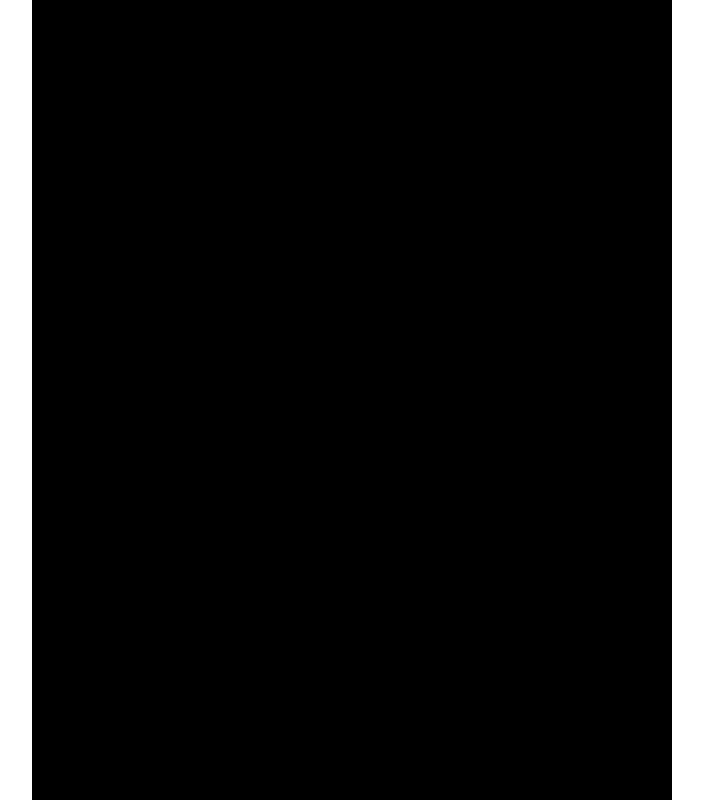
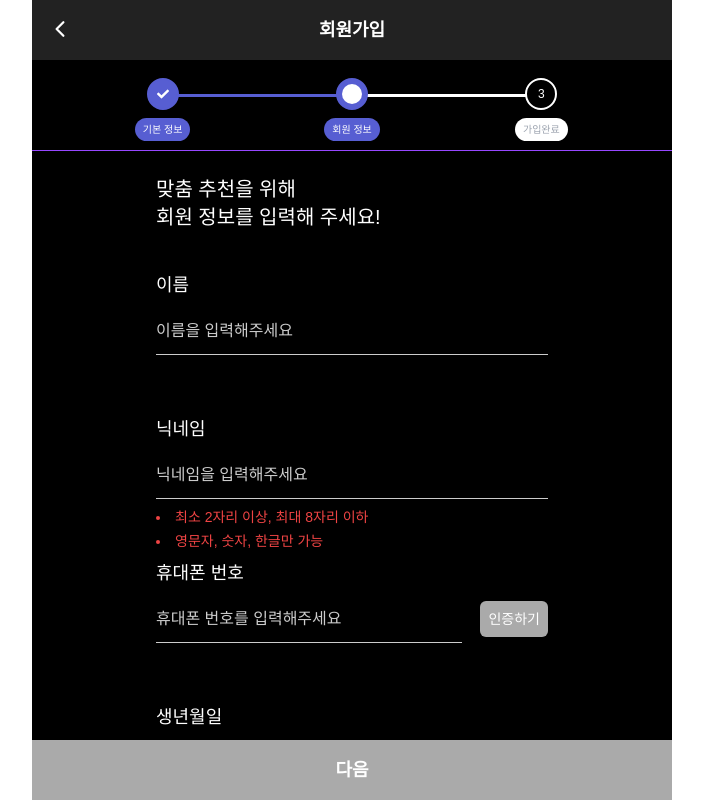
Before and after one commit to suwhan2/SongPicker, a React (Vite) app in the folder front/: page /signup/user-info in a window 1280 px wide. Before the commit this address had no page. Shown: the whole page, without its empty margins (288-991 px from the left). Built offline with nearby package versions, Linux system fonts and the light colour scheme.

Commit message:
hotfix  #22: 회원가입 곡선택 분리

```diff
--- a/front/src/App.tsx
+++ b/front/src/App.tsx
@@ -23,7 +23,7 @@ const App = () => {
           <Route path="/group" element={<GroupPage />} />
           <Route path="/members/:id" element={<ProfilePage />} />
           <Route path="/login" element={<LoginPage />} />
-          <Route path="/signup" element={<SignupPage />} />
+          <Route path="/signup/*" element={<SignupPage />} />
           <Route path="/member-select" element={<MemberSelectPage />} />
           <Route path="/group-select" element={<GroupSelectPage />} />
           <Route path="/qr-scan" element={<QrScanPage />} />
--- a/front/src/components/molecules/signup/SignupStepIndicator.tsx
+++ b/front/src/components/molecules/signup/SignupStepIndicator.tsx
@@ -5,30 +5,33 @@ type StepIndicatorProps = {
   currentStep: number;
 };
 
-const StepIndicator = ({ currentStep }:StepIndicatorProps) => {
-  const steps = ['기본 정보', '회원 정보', '곡 선택', '가입완료'];
+const StepIndicator = ({ currentStep }: StepIndicatorProps) => {
+  const steps = ['기본 정보', '회원 정보', '가입완료'];
 
   return (
     <div className="h-[91px] w-full bg-black border-b border-primary flex items-center justify-center">
       <div className="relative w-full max-w-[600px] pt-6 px-4">
-
         {/* 배경 바 */}
-        <div className="absolute top-6 left-[12.5%] right-[12.5%] h-[3px] bg-white">
+        <div className="absolute top-6 left-[16.67%] right-[16.67%] h-[3px] bg-white">
           <div
             className="absolute top-0 left-0 h-full bg-secondary transition-all duration-500 ease-in-out"
             style={{ width: `${((currentStep - 1) / (steps.length - 1)) * 100}%` }}
           ></div>
         </div>
 
-
         {/* 스텝 아이콘 및 텍스트 */}
         <ul className="flex justify-between items-start w-full">
           {steps.map((step, index) => (
-            <li key={index} className="relative flex flex-col items-center w-[25%]">
+            <li key={index} className="relative flex flex-col items-center w-[33.33%]">
               <div
                 className={`w-8 h-8 rounded-full border-2 flex items-center justify-center
-                  ${index < currentStep ? 'border-secondary bg-secondary text-white' :
-                    index === currentStep - 1 ? 'border-secondary bg-black' : 'border-white bg-black text-white'}
+                  ${
+                    index < currentStep
+                      ? 'border-secondary bg-secondary text-white'
+                      : index === currentStep - 1
+                        ? 'border-secondary bg-black'
+                        : 'border-white bg-black text-white'
+                  }
                   absolute -top-4 left-1/2 transform -translate-x-1/2
                   transition-all duration-300 ease-in-out`}
               >
@@ -42,8 +45,13 @@ const StepIndicator = ({ currentStep }:StepIndicatorProps) => {
               </div>
               <span
                 className={`text-[10px] px-2 py-1 rounded-full mt-6 whitespace-nowrap
-                  ${index < currentStep ? 'bg-secondary text-white' :
-                    index === currentStep - 1 ? 'bg-secondary text-white' : 'bg-white text-gray-400'}
+                  ${
+                    index < currentStep
+                      ? 'bg-secondary text-white'
+                      : index === currentStep - 1
+                        ? 'bg-secondary text-white'
+                        : 'bg-white text-gray-400'
+                  }
                   transition-all duration-300 ease-in-out`}
               >
                 {step}
--- /dev/null
+++ b/front/src/components/organisms/signup/SignupBasicInfoForm.tsx
@@ -0,0 +1,87 @@
+import React, { useState, useEffect, useCallback } from 'react';
+import BasicInfoIdForm from '../../molecules/signup/BasicInfoIdSignupForm';
+import BasicInfoPasswordForm from '../../molecules/signup/BasicInfoPasswordSignupForm';
+import BasicInfoPasswordConfirmForm from '../../molecules/signup/BasicInfoPasswordConfirmSignupForm';
+
+type BasicInfoFormProps = {
+  onValidation: (isValid: boolean) => void;
+  onSubmit: (formData: { loginId: string; password: string }) => void;
+  onInputChange: () => void;
+};
+
+const SignupBasicInfoForm = React.memo(
+  ({ onValidation, onSubmit, onInputChange }: BasicInfoFormProps) => {
+    const [formData, setFormData] = useState({
+      loginId: '',
+      password: '',
+      passwordConfirm: '',
+    });
+    const [validations, setValidations] = useState({
+      loginId: { isValid: false, isAvailable: false },
+      password: false,
+      passwordConfirm: false,
+    });
+    const [showPasswordConfirm, setShowPasswordConfirm] = useState(false);
+
+    const handleChange = useCallback(
+      (e: React.ChangeEvent<HTMLInputElement>) => {
+        const { name, value } = e.target;
+        setFormData(prev => ({ ...prev, [name]: value }));
+        onInputChange();
+      },
+      [onInputChange]
+    );
+
+    const handleIdValidation = useCallback((isValid: boolean, isAvailable: boolean) => {
+      setValidations(prev => ({ ...prev, loginId: { isValid, isAvailable } }));
+    }, []);
+
+    const handlePasswordValidation = useCallback((isValid: boolean) => {
+      setValidations(prev => ({ ...prev, password: isValid }));
+      setShowPasswordConfirm(isValid);
+    }, []);
+
+    const handlePasswordConfirmValidation = useCallback((isValid: boolean) => {
+      setValidations(prev => ({ ...prev, passwordConfirm: isValid }));
+    }, []);
+
+    useEffect(() => {
+      const isFormValid =
+        validations.loginId.isValid &&
+        validations.loginId.isAvailable &&
+        validations.password &&
+        (!showPasswordConfirm || validations.passwordConfirm);
+
+      onValidation(isFormValid);
+
+      if (isFormValid) {
+        onSubmit({ loginId: formData.loginId, password: formData.password });
+      }
+    }, [formData, validations, showPasswordConfirm, onValidation, onSubmit]);
+
+    return (
+      <div className="flex flex-col space-y-12 min-w-72 w-full">
+        <BasicInfoIdForm
+          loginId={formData.loginId}
+          onChange={handleChange}
+          onValidation={handleIdValidation}
+        />
+        <BasicInfoPasswordForm
+          password={formData.password}
+          onChange={handleChange}
+          onValidation={handlePasswordValidation}
+        />
+        {showPasswordConfirm && (
+          <BasicInfoPasswordConfirmForm
+            password={formData.password}
+            passwordConfirm={formData.passwordConfirm}
+            onChange={handleChange}
+            onValidation={handlePasswordConfirmValidation}
+          />
+        )}
+      </div>
+    );
+  }
+);
+
+export default SignupBasicInfoForm;
--- /dev/null
+++ b/front/src/components/organisms/signup/SignupCompleteInfo.tsx
@@ -0,0 +1,9 @@
+import React from 'react';
+
+type Props = {};
+
+const SignupCompleteInfo = (props: Props) => {
+  return <div>SignupCompleteInfo</div>;
+};
+
+export default SignupCompleteInfo;
--- /dev/null
+++ b/front/src/components/organisms/signup/SignupUserInfoForm.tsx
@@ -0,0 +1,85 @@
+import React, { useState, useEffect } from 'react';
+import UserInfoNameSignupForm from '../../molecules/signup/UserInfoNameSignupForm';
+import UserInfoNicknameSignupForm from '../../molecules/signup/UserInfoNicknameSignupForm';
+import UserInfoPhoneSignupForm from '../../molecules/signup/UserInfoPhoneSignupForm';
+import UserInfoAuthCodeSignupForm from '../../molecules/signup/UserInfoAuthCodeSignupForm';
+import UserInfoBirthSignupForm from '../../molecules/signup/UserInfoBirthSignupForm';
+import UserInfoGenderSignupForm from '../../molecules/signup/UserInfoGenderSignupForm';
+
+type UserInfoSignupFormProps = {
+  onValidChange: (isValid: boolean) => void;
+  onSubmit: (formData: {
+    name: string;
+    nickname: string;
+    birth: string;
+    phone: string;
+    gender: 'MALE' | 'FEMALE';
+  }) => void;
+};
+
+const SignupUserInfoForm = ({ onValidChange, onSubmit }: UserInfoSignupFormProps) => {
+  const [showAuthCode, setShowAuthCode] = useState(false);
+  const [isPhoneVerified, setIsPhoneVerified] = useState(false);
+  const [isAuthCodeVerified, setIsAuthCodeVerified] = useState(false);
+  const [resetAuthCode, setResetAuthCode] = useState(false);
+  const [name, setName] = useState('');
+  const [nickname, setNickname] = useState('');
+  const [birth, setBirth] = useState('');
+  const [phone, setPhone] = useState('');
+  const [gender, setGender] = useState<'MALE' | 'FEMALE' | null>(null);
+
+  useEffect(() => {
+    const isValid = isPhoneVerified &&
+                    isAuthCodeVerified &&
+                    name.trim() !== '' &&
+                    nickname.trim() !== '' &&
+                    birth.trim() !== '' &&
+                    gender !== null;
+    onValidChange(isValid);
+
+    if (isValid) {
+      onSubmit({
+        name,
+        nickname,
+        birth,
+        phone,
+        gender: gender as 'MALE' | 'FEMALE',
+      });
+    }
+  }, [isPhoneVerified, isAuthCodeVerified, name, nickname, birth, phone, gender, onValidChange, onSubmit]);
+
+  const handlePhoneVerification = () => {
+    setShowAuthCode(true);
+    setIsPhoneVerified(true);
+  };
+
+  const handleAuthCodeVerification = () => {
+    setIsAuthCodeVerified(true);
+  };
+
+  const handleResetAuthCode = () => {
+    setShowAuthCode(false);
+    setResetAuthCode(true);
+    setTimeout(() => setResetAuthCode(false), 0);
+    setIsPhoneVerified(false);
+  };
+
+  const handleGenderChange = (selectedGender: 'male' | 'female') => {
+    setGender(selectedGender === 'male' ? 'MALE' : 'FEMALE');
+  };
+
+  return (
+    <div className="flex flex-col space-y-12 min-w-72 w-full">
+      <UserInfoNameSignupForm onChange={setName} />
+      <UserInfoNicknameSignupForm onChange={setNickname} />
+      <UserInfoPhoneSignupForm onVerify={handlePhoneVerification} onResetAuthCode={handleResetAuthCode} onChange={setPhone} />
+      {showAuthCode && (
+        <UserInfoAuthCodeSignupForm onVerify={handleAuthCodeVerification} resetAuthCode={resetAuthCode} />
+      )}
+      <UserInfoBirthSignupForm onChange={setBirth} />
+      <UserInfoGenderSignupForm onChange={handleGenderChange} />
+    </div>
+  );
+};
+
+export default SignupUserInfoForm;
--- a/front/src/pages/SignupPage.tsx
+++ b/front/src/pages/SignupPage.tsx
@@ -1,15 +1,16 @@
 import React, { useState, useRef, useEffect, useCallback } from 'react';
-import { useNavigate } from 'react-router-dom';
+import { useNavigate, useLocation, Routes, Route, Navigate } from 'react-router-dom';
 import SubTopNavbar from '../components/molecules/commons/SubTopNavbar';
 import StepIndicator from '../components/molecules/signup/SignupStepIndicator';
 import FooterButton from '../components/atoms/commons/FooterButton';
-import BasicInfoForm from '../components/organisms/signup/BasicInfoSignupForm';
-import UserInfoSignupForm from '../components/organisms/signup/UserInfoSignupForm';
+import SignupBasicInfoForm from '../components/organisms/signup/SignupBasicInfoForm';
+import SignupUserInfoForm from '../components/organisms/signup/SignupUserInfoForm';
 import SignupStepText from '../components/atoms/signup/SignupStepText';
+import SignupCompleteInfo from '../components/organisms/signup/SignupCompleteInfo';
 
 const SignupPage = () => {
   const navigate = useNavigate();
-  const [currentStep, setCurrentStep] = useState(1);
+  const location = useLocation();
   const [isValid, setIsValid] = useState(false);
   const [signupData, setSignupData] = useState({
     loginId: '',
@@ -19,23 +20,32 @@ const SignupPage = () => {
     birth: '',
     phone: '',
     gender: '',
-    role: 'USER'
+    role: 'USER',
   });
   const scrollRef = useRef<HTMLDivElement>(null);
   const contentRef = useRef<HTMLDivElement>(null);
+
+  const getCurrentStep = () => {
+    if (location.pathname.includes('basic-info')) return 1;
+    if (location.pathname.includes('user-info')) return 2;
+    if (location.pathname.includes('complete')) return 3;
+    return 1;
+  };
+
+  const currentStep = getCurrentStep();
 
   const handleNext = (e?: React.MouseEvent | React.FormEvent) => {
     if (e) {
       e.preventDefault();
     }
-    if (currentStep < 4 && isValid) {
+    if (currentStep < 3 && isValid) {
       if (currentStep === 2) {
-        // 회원가입 API 호출 대신 콘솔에 데이터 출력
         console.log('회원가입 데이터:', signupData);
       }
-      setCurrentStep(currentStep + 1);
+      const nextPaths = ['basic-info', 'user-info', 'complete'];
+      navigate(`/signup/${nextPaths[currentStep]}`);
       setIsValid(false);
-    } else if (currentStep === 4) {
+    } else if (currentStep === 3) {
       navigate('/login');
     }
   };
@@ -48,7 +58,8 @@ const SignupPage = () => {
     setSignupData(prevData => ({ ...prevData, ...formData }));
   }, []);
 
-  const handleUserInfoSubmit = useCallback((formData: {
+  const handleUserInfoSubmit = useCallback(
+    (formData: {
       name: string;
       nickname: string;
       birth: string;
@@ -56,7 +67,9 @@ const SignupPage = () => {
       gender: 'MALE' | 'FEMALE';
     }) => {
       setSignupData(prevData => ({ ...prevData, ...formData }));
-  }, []);
+    },
+    []
+  );
 
   const getStepText = (step: number) => {
     switch (step) {
@@ -65,14 +78,10 @@ const SignupPage = () => {
       case 2:
         return '맞춤 추천을 위해\n회원 정보를 입력해 주세요!';
       case 3:
-        return '애창곡이 있으신가요?\n5곡 이상 선택하시면 맞춤 콘텐츠를 추천해드릴게요!';
-      case 4:
-        return '가입이 완료되었습니다';
       default:
         return '';
     }
   };
-
   const adjustScroll = useCallback(() => {
     if (scrollRef.current) {
       const activeElement = document.activeElement;
@@ -84,7 +93,7 @@ const SignupPage = () => {
         if (rect.bottom > containerHeight) {
           scrollRef.current.scrollTo({
             top: scrollTop + rect.bottom - containerHeight + 20,
-            behavior: 'smooth'
+            behavior: 'smooth',
           });
         }
       }
@@ -110,29 +119,37 @@ const SignupPage = () => {
       <div ref={scrollRef} className="flex-grow overflow-y-auto">
         <div ref={contentRef} className="max-w-[440px] w-full mx-auto p-6">
           <SignupStepText text={getStepText(currentStep)} />
-          <form onSubmit={(e) => e.preventDefault()} className="mt-12">
-            {currentStep === 1 && (
-              <BasicInfoForm
+          <form onSubmit={e => e.preventDefault()} className="mt-12">
+            <Routes>
+              <Route
+                path="basic-info"
+                element={
+                  <SignupBasicInfoForm
                     onValidation={handleValidation}
                     onSubmit={handleBasicInfoSubmit}
                     onInputChange={adjustScroll}
                   />
-            )}
-            {currentStep === 2 && (
-              <UserInfoSignupForm
+                }
+              />
+              <Route
+                path="user-info"
+                element={
+                  <SignupUserInfoForm
                     onValidChange={handleValidation}
                     onSubmit={handleUserInfoSubmit}
                   />
-            )}
-            {currentStep === 3 && <div>곡 선택 (제작 중...)</div>}
-            {currentStep === 4 && <div>가입 완료 (제작 중...)</div>}
+                }
+              />
+              <Route path="complete" element={<SignupCompleteInfo />} />
+              <Route path="*" element={<Navigate to="basic-info" replace />} />
+            </Routes>
           </form>
         </div>
       </div>
 
       <div className="flex-shrink-0">
         <FooterButton onClick={handleNext} isValid={isValid}>
-          {currentStep === 4 ? '완료' : '다음'}
+          {currentStep === 3 ? '완료' : '다음'}
         </FooterButton>
       </div>
     </div>
```
Also changed, not shown: front/src/components/atoms/signup/SignupStepText.tsx (+2 -6 lines), front/src/components/organisms/signup/SignupSongSelectForm.tsx (added, +14 -0 lines), front/src/assets/songPickerMike.svg (added). Lines whose indentation alone changed are shown as unchanged.
